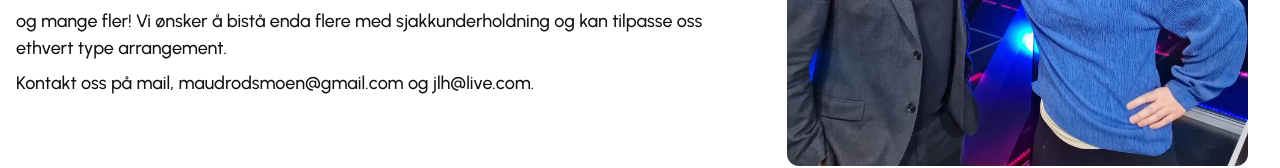
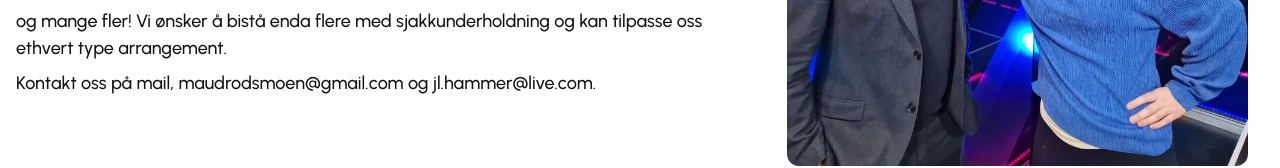
Before and after one commit to ErikBoee/multiplayer-chess, a React (Vite) app in the folder multiplayer-chess/: page / in a window 1280 px wide. Shown: the part 446-614 px from the top of the page. Built offline with nearby package versions, Linux system fonts and the light colour scheme.

Commit message:
Update Landing.tsx

```diff
--- a/multiplayer-chess/src/HomePage/pages/landing/Landing.tsx
+++ b/multiplayer-chess/src/HomePage/pages/landing/Landing.tsx
@@ -81,7 +81,7 @@ export const Landing: FC = () => {
                   arrangement.
                 </Content>
                 <Content data-aos-delay="500" fontSize="lg">
-                  Kontakt oss på mail, maudrodsmoen@gmail.com og jlh@live.com.
+                  Kontakt oss på mail, maudrodsmoen@gmail.com og jl.hammer@live.com.
                 </Content>
               </Stack>
             </Stack>
```
